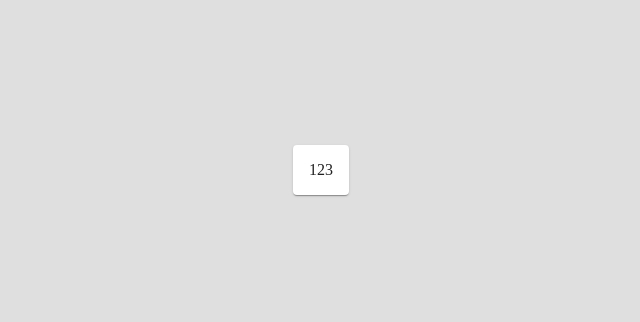
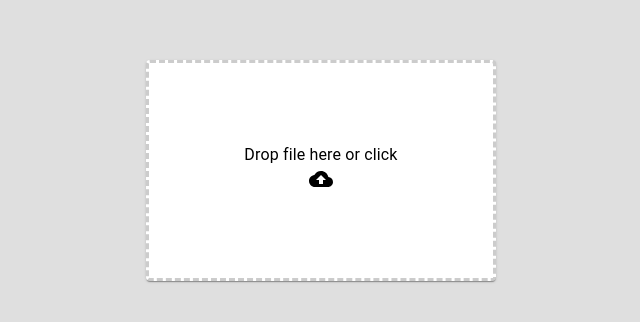
Before and after one commit to TerrifyCreapy/photo-edit, a React (Create React App) app: page / in a window 1280 px wide. Shown: the part 230-552 px from the top of the page, without its empty margins (319-959 px from the left). Built offline with nearby package versions, Linux system fonts and the light colour scheme.

Commit message:
file uploading feature

```diff
--- a/package.json
+++ b/package.json
@@ -5,6 +5,7 @@
   "dependencies": {
     "@emotion/react": "^11.11.1",
     "@emotion/styled": "^11.11.0",
+    "@mui/icons-material": "^5.14.0",
     "@mui/material": "^5.14.0",
     "@testing-library/jest-dom": "^5.14.1",
     "@testing-library/react": "^13.0.0",
@@ -13,6 +14,9 @@
     "@types/node": "^16.7.13",
     "@types/react": "^18.0.0",
     "@types/react-dom": "^18.0.0",
+    "mobx": "^6.9.1",
+    "mobx-react": "^9.0.0",
+    "mobx-react-lite": "^4.0.3",
     "react": "^18.2.0",
     "react-dom": "^18.2.0",
     "react-router-dom": "^6.14.1",
--- /dev/null
+++ b/src/hooks/useStore.ts
@@ -0,0 +1,9 @@
+import {useContext} from "react";
+import { StoreProvider } from "..";
+
+const useStore = () => {
+    const rootStore = useContext(StoreProvider);
+    return rootStore;
+}
+
+export default useStore;
--- a/src/index.tsx
+++ b/src/index.tsx
@@ -1,18 +1,24 @@
-import React from 'react';
-import ReactDOM from 'react-dom/client';
-import { BrowserRouter } from 'react-router-dom';
-import App from './App';
+import React, { createContext } from "react";
+import ReactDOM from "react-dom/client";
+import { BrowserRouter } from "react-router-dom";
+import App from "./App";
 
 import "./styles/reset.scss";
+import RootStore from "./stores/root";
 
+const rootStore = new RootStore();
+
+export const StoreProvider = createContext<any>(null);
 
 const root = ReactDOM.createRoot(
-  document.getElementById('root') as HTMLElement
+    document.getElementById("root") as HTMLElement,
 );
 root.render(
-  <React.StrictMode>
-    <BrowserRouter>
-      <App />
-    </BrowserRouter>
-  </React.StrictMode>
+    <React.StrictMode>
+        <BrowserRouter>
+            <StoreProvider.Provider value={rootStore}>
+                <App />
+            </StoreProvider.Provider>
+        </BrowserRouter>
+    </React.StrictMode>,
 );
--- /dev/null
+++ b/src/pages/ImagePage.tsx
@@ -0,0 +1,30 @@
+import { FC, useEffect } from "react";
+
+interface IImagePage {
+    file: File;
+}
+
+const ImagePage: FC<IImagePage> = ({ file }) => {
+    useEffect(() => {
+        const handleBeforeUnload = (event: any) => {
+            event.preventDefault();
+            event.returnValue = ""; // Необязательно, но можно установить пустую строку, чтобы не выводить текст в уведомлении.
+        };
+
+        window.addEventListener("beforeunload", handleBeforeUnload);
+
+        return () => {
+            window.removeEventListener("beforeunload", handleBeforeUnload);
+        };
+    }, []);
+    return (
+        <>
+            <img
+                style={{ maxWidth: "80vw", maxHeight: "80vh" }}
+                src={URL.createObjectURL(file)}
+                alt=""
+            />
+        </>
+    );
+};
+export default ImagePage;
--- /dev/null
+++ b/src/pages/LayoutPage.tsx
@@ -0,0 +1,20 @@
+import { FC } from "react";
+import { observer } from "mobx-react-lite";
+import MainPage from "./MainPage";
+import ImagePage from "./ImagePage";
+import useStore from "../hooks/useStore";
+
+const LayoutPage: FC = () => {
+    const { fileStore } = useStore();
+
+    function setFile(file: File) {
+        fileStore.setFile(file);
+    }
+
+    return !fileStore.isUploaded ? (
+        <MainPage setFile={setFile} />
+    ) : (
+        <ImagePage file={fileStore.file} />
+    );
+};
+export default observer(LayoutPage);
--- a/src/pages/MainPage.tsx
+++ b/src/pages/MainPage.tsx
@@ -1,8 +1,40 @@
-import { FC } from "react";
-import { Card, FormGroup, Grid } from "@mui/material";
+import { FC, useId, useState, DragEvent } from "react";
+import { Card, FormGroup, Grid, Input, Typography } from "@mui/material";
+import { CloudUpload } from "@mui/icons-material";
 
-const MainPage: FC = () => {
-    return(
+interface IMainPage {
+    setFile: (file: File) => void;
+}
+
+const MainPage: FC<IMainPage> = ({ setFile }) => {
+    const inputId = useId();
+    const [drag, setDrag] = useState<boolean>(false);
+
+    function onDrag(e: DragEvent<HTMLLabelElement>) {
+        e.preventDefault();
+        e.stopPropagation();
+        if (
+            e.type.toLowerCase() === "dragenter" ||
+            e.type.toLowerCase() === "dragover"
+        ) {
+            setDrag(true);
+        } else {
+            setDrag(false);
+        }
+    }
+
+    function onDrop(e: DragEvent<HTMLLabelElement>) {
+        e.preventDefault();
+        if (
+            e.dataTransfer.files.length !== 1 ||
+            !e.dataTransfer.files[0].type.startsWith("image")
+        )
+            return;
+        setDrag(false);
+        setFile(e.dataTransfer.files[0]);
+    }
+
+    return (
         <Grid
             container
             spacing={0}
@@ -10,20 +42,53 @@ const MainPage: FC = () => {
             justifyContent={"center"}
             width={"100%"}
             height={"100%"}
-            >
-            <Grid
-                item
-            >
+        >
+            <Grid item>
                 <Card
+                    sx={{
+                        border: "3px dashed rgba(0,0,0,.2)",
+                        minWidth: "350px",
+                        color: drag ? "blue" : "black",
+                        ":hover": {
+                            borderColor: "rgba(0,0,0,1)",
+                            color: "blue",
+                            cursor: "pointer",
+                        },
+                    }}
                 >
-                    <FormGroup sx={{padding: 2}}>
-                        123
+                    <FormGroup sx={{ cursor: "pointer" }}>
+                        <Typography
+                            component="label"
+                            htmlFor={inputId}
+                            textAlign="center"
+                            onDragEnter={onDrag}
+                            onDragOver={onDrag}
+                            onDragLeave={onDrag}
+                            onDrop={onDrop}
+                            sx={{ cursor: "pointer", padding: 10 }}
+                        >
+                            <Typography sx={{ pointerEvents: "none" }}>
+                                {drag
+                                    ? "Drop file here"
+                                    : "Drop file here or click"}
+                            </Typography>
+                            <Typography
+                                textAlign="center"
+                                sx={{ pointerEvents: "none" }}
+                            >
+                                <CloudUpload />
+                            </Typography>
+                            <Input
+                                type="file"
+                                id={inputId}
+                                sx={{ display: "none" }}
+                            />
+                        </Typography>
                     </FormGroup>
                 </Card>
             </Grid>
         </Grid>
-
     );
-}
+};
 
 export default MainPage;
--- /dev/null
+++ b/src/stores/FileStore.ts
@@ -0,0 +1,16 @@
+import { makeAutoObservable } from "mobx";
+
+export default class FileStore {
+    file: File|null = null;
+    isUploaded: boolean = false;
+    constructor() {
+        makeAutoObservable(this);
+    }
+    setFile(file: File) {
+        this.file = file;
+        this.setUploaded(true);
+    }
+    setUploaded(bool: boolean) {
+        this.isUploaded = bool;
+    }
+}
--- /dev/null
+++ b/src/stores/root.ts
@@ -0,0 +1,10 @@
+import { makeAutoObservable } from "mobx";
+import FileStore from "./FileStore";
+
+export default class RootStore {
+    fileStore: FileStore;
+    constructor(){
+        this.fileStore = new FileStore();
+        makeAutoObservable(this);
+    }
+}
```
Also changed, not shown: src/routes/index.tsx (+4 -4 lines), 1 other file (tests, documents, lock files or other folders).
